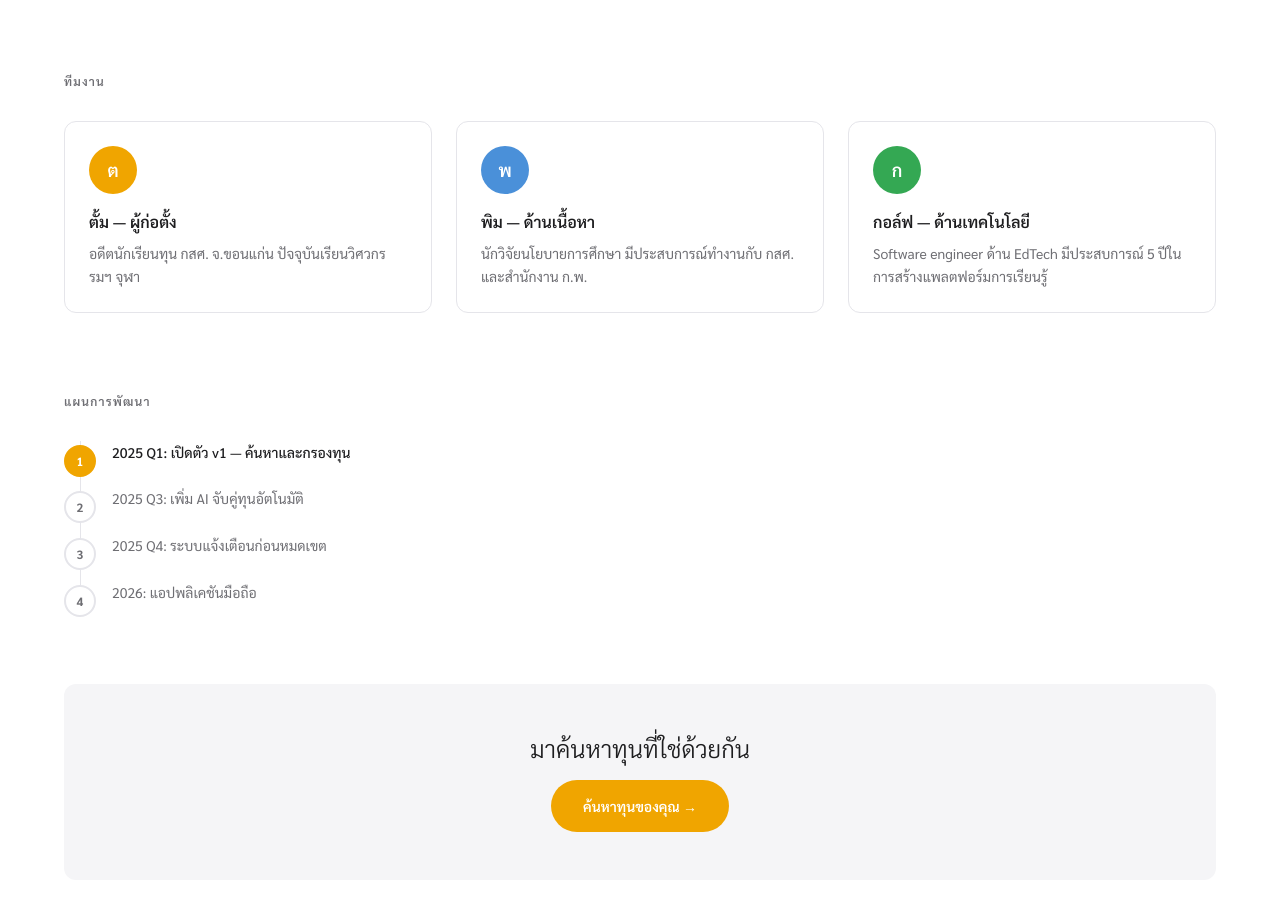
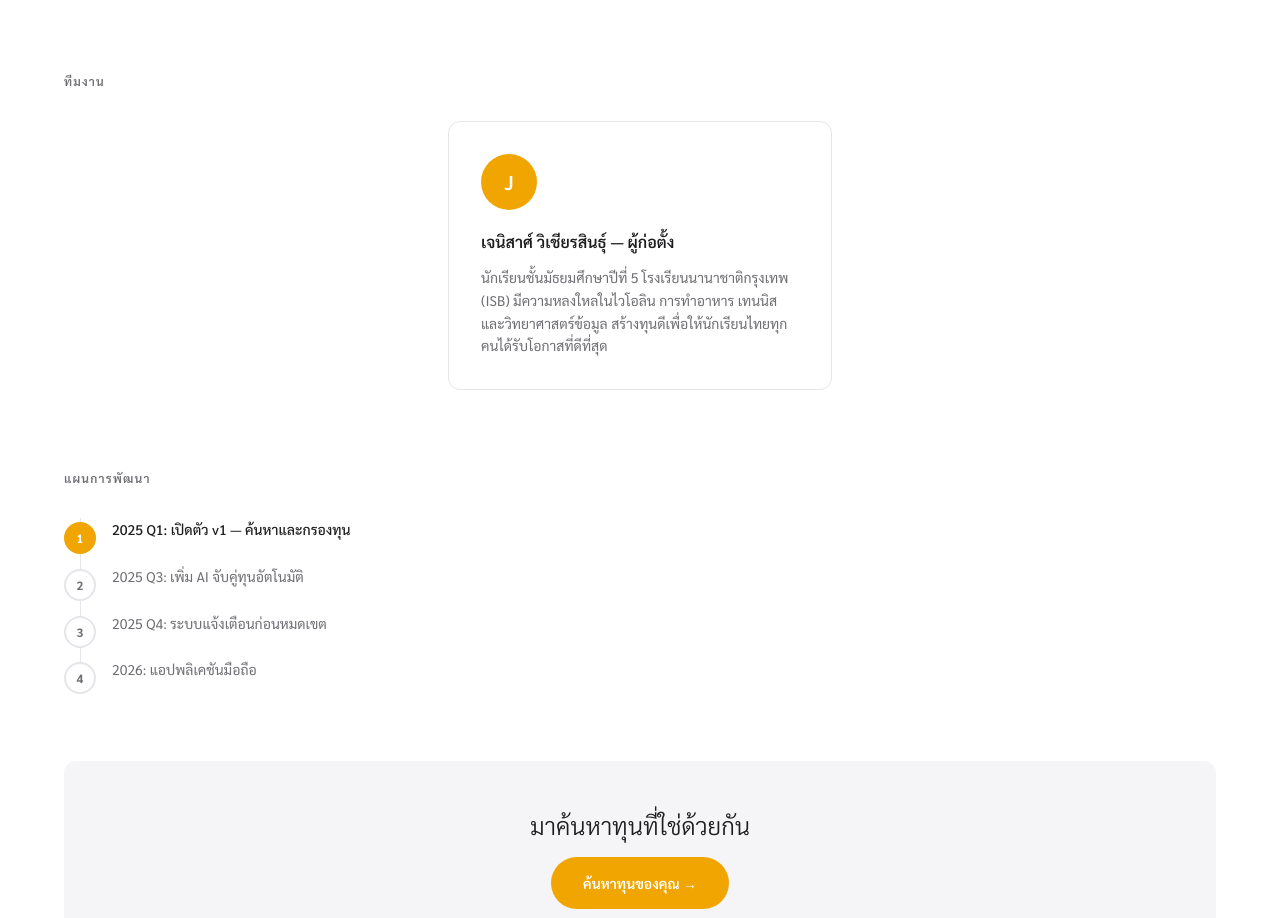
Before and after one commit to tundeeorg-cmd/tundee, a Next.js app: page /about in a window 1280 px wide. Shown: the part 860-1778 px from the top of the page. Built offline with nearby package versions, Linux system fonts and the light colour scheme.

Commit message:
update About page: single founder card (Jenissa Vichiansin)
Co-Authored-By: Claude Sonnet 4.6 <noreply@anthropic.com>

```diff
--- a/app/about/page.tsx
+++ b/app/about/page.tsx
@@ -3,32 +3,14 @@
 import { useLanguage } from '@/components/LanguageToggle';
 import { translations } from '@/lib/translations';
 
-const TEAM = [
-  {
-    initial: 'ต',
-    name_th: 'ตั้ม — ผู้ก่อตั้ง',
-    name_en: 'Tam — Founder',
-    role_th: 'อดีตนักเรียนทุน กสศ. จ.ขอนแก่น ปัจจุบันเรียนวิศวกรรมฯ จุฬา',
-    role_en: 'Former EEF scholar from Khon Kaen, now studying engineering at Chulalongkorn University',
+const FOUNDER = {
+  initial: 'J',
+  name_th: 'เจนิสาศ์ วิเชียรสินธุ์ — ผู้ก่อตั้ง',
+  name_en: 'Jenissa Vichiansin — Founder',
+  role_th: 'นักเรียนชั้นมัธยมศึกษาปีที่ 5 โรงเรียนนานาชาติกรุงเทพ (ISB) มีความหลงใหลในไวโอลิน การทำอาหาร เทนนิส และวิทยาศาสตร์ข้อมูล สร้างทุนดีเพื่อให้นักเรียนไทยทุกคนได้รับโอกาสที่ดีที่สุด',
+  role_en: 'Grade 11 at International School Bangkok (ISB). Passionate about violin, competitive cooking, tennis, and data science. Building TunDee to give every Thai student the scholarship navigator she never had.',
   color: '#F0A500',
-  },
-  {
-    initial: 'พ',
-    name_th: 'พิม — ด้านเนื้อหา',
-    name_en: 'Pim — Content',
-    role_th: 'นักวิจัยนโยบายการศึกษา มีประสบการณ์ทำงานกับ กสศ. และสำนักงาน ก.พ.',
-    role_en: 'Education policy researcher with experience at EEF and OCSC',
-    color: '#4A90D9',
-  },
-  {
-    initial: 'ก',
-    name_th: 'กอล์ฟ — ด้านเทคโนโลยี',
-    name_en: 'Golf — Technology',
-    role_th: 'Software engineer ด้าน EdTech มีประสบการณ์ 5 ปีในการสร้างแพลตฟอร์มการเรียนรู้',
-    role_en: '5-year EdTech software engineer, specialising in learning platforms',
-    color: '#34A853',
-  },
-];
+};
 
 export default function AboutPage() {
   const [lang] = useLanguage();
@@ -124,29 +106,27 @@ export default function AboutPage() {
           <h2 className="text-xs font-semibold text-[#6E6E73] uppercase tracking-widest mb-8">
             {a.team_label[lang]}
           </h2>
-          <div className="grid grid-cols-1 md:grid-cols-3 gap-6">
-            {TEAM.map((member) => (
+          <div className="max-w-sm mx-auto">
+            <div className="bg-white border border-[#E5E5EA] rounded-[12px] p-8 hover:shadow-[0_8px_30px_rgba(0,0,0,0.06)] transition-shadow">
               <div
-                key={member.initial}
-                className="bg-white border border-[#E5E5EA] rounded-[12px] p-6 hover:shadow-[0_8px_30px_rgba(0,0,0,0.06)] transition-shadow"
+                className="w-14 h-14 rounded-full flex items-center justify-center text-white text-xl font-semibold mb-5"
+                style={{ background: FOUNDER.color }}
               >
-                <div
-                  className="w-12 h-12 rounded-full flex items-center justify-center text-white text-lg font-semibold mb-4"
-                  style={{ background: member.color }}
-                >
-                  {member.initial}
+                {FOUNDER.initial}
               </div>
               <h3
-                  className="font-semibold text-[#1D1D1F] mb-2"
+                className="font-semibold text-[#1D1D1F] mb-3"
                 style={{ fontFamily: lang === 'th' ? 'Sarabun, sans-serif' : 'DM Sans, sans-serif' }}
               >
-                  {lang === 'th' ? member.name_th : member.name_en}
+                {lang === 'th' ? FOUNDER.name_th : FOUNDER.name_en}
               </h3>
-                <p className="text-sm text-[#6E6E73] leading-relaxed">
-                  {lang === 'th' ? member.role_th : member.role_en}
+              <p
+                className="text-sm text-[#6E6E73] leading-relaxed"
+                style={{ fontFamily: lang === 'th' ? 'Sarabun, sans-serif' : 'DM Sans, sans-serif' }}
+              >
+                {lang === 'th' ? FOUNDER.role_th : FOUNDER.role_en}
               </p>
             </div>
-            ))}
           </div>
         </section>
 
```
Lines whose indentation alone changed are shown as unchanged.
